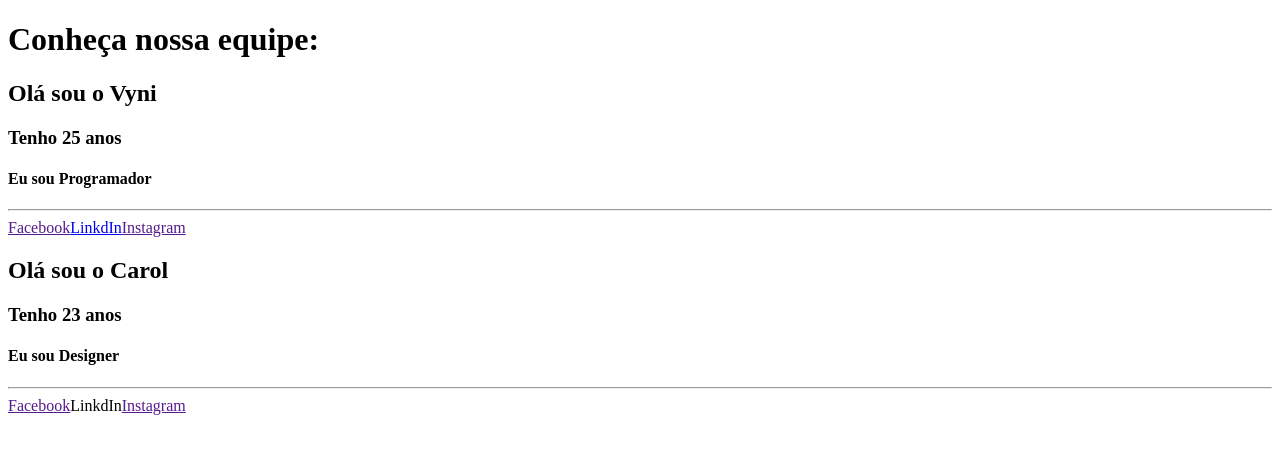
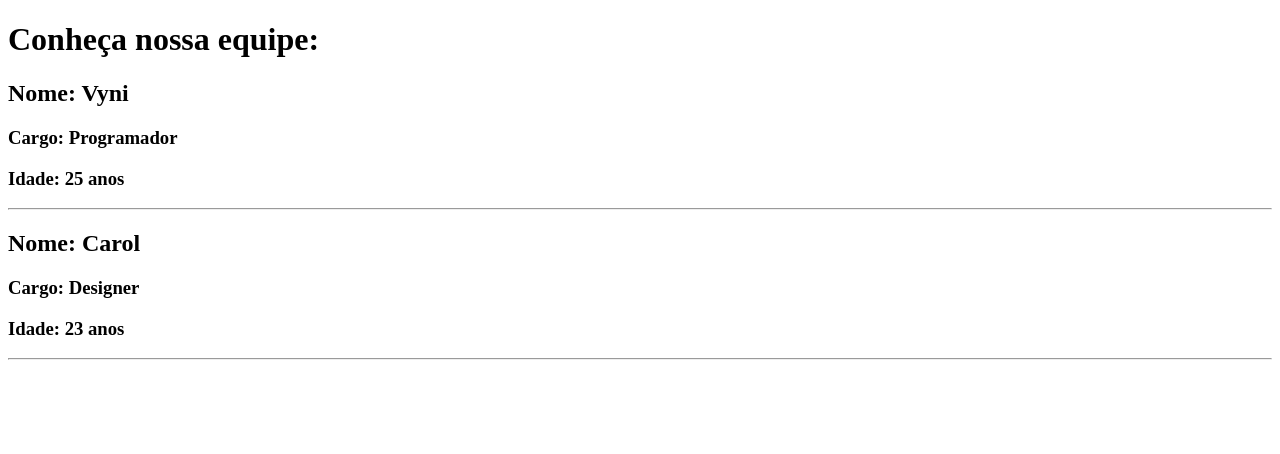
Before and after one commit to MVyni/react, a React (Vite) app: page / in a window 1280 px wide. Shown: the top 454 px of the page. Built offline with nearby package versions, Linux system fonts and the light colour scheme.

Commit message:
class component

```diff
--- a/src/App.jsx
+++ b/src/App.jsx
@@ -1,34 +1,24 @@
-import React from "react"
+import React, { Component } from "react";
 
-const Equipe = (props) => {
-  return(
-    <div>
-      <Sobre nome={props.nome} cargo={props.cargo}idade={props.idade}/>
-
-      <Social lk={props.lk}/>
-    </div>
-  )
+class Equipe extends Component {
+  render(){
+    return(
+      <Social nome={this.props.nome} cargo={this.props.cargo} idade={this.props.idade}/>
+    )
+  }
 }
 
-const Sobre = (props) => {
-  return(
-    <div>
-      <h2>Olá sou o {props.nome}</h2>
-      <h3>Tenho {props.idade} anos</h3>
-      <h4>Eu sou {props.cargo}</h4>
-      <hr/>
-    </div>
-  )
-}
-
-const Social = (props) => {
-  return(
-    <div>
-      <a href="">Facebook</a>
-      <a href={props.lk}>LinkdIn</a>
-      <a href="">Instagram</a>
-    </div>
-  )
+class Social extends Component{
+  render(){
+    return(
+      <div>
+        <h2>Nome: {this.props.nome}</h2>
+        <h3>Cargo: {this.props.cargo}</h3>
+        <h3>Idade: {this.props.idade} anos</h3>
+        <hr />
+      </div>
+    )
+  }
 }
 
 export default function App(){
```
